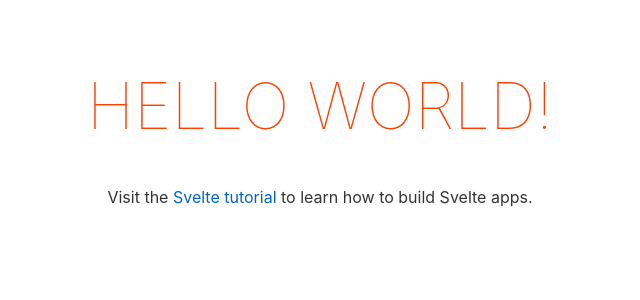
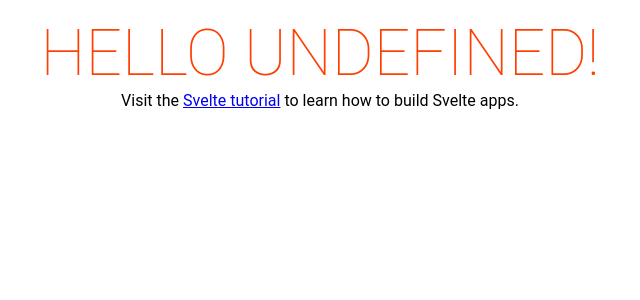
Before and after one commit to olaitan6201/dictionary-app, a Svelte app: page / in a window 1280 px wide. Shown: the top 300 px of the page, without its empty margins (320-960 px from the left). Built offline with nearby package versions, Linux system fonts and the light colour scheme.

Commit message:
updated layout files

```diff
--- a/public/global.css
+++ b/public/global.css
@@ -1,63 +1,9 @@
-html, body {
-	position: relative;
-	width: 100%;
-	height: 100%;
+*{
+	margin: 0px;
+	padding: 0px;
+	box-sizing: border-box;
 }
 
-body {
-	color: #333;
-	margin: 0;
-	padding: 8px;
-	box-sizing: border-box;
-	font-family: -apple-system, BlinkMacSystemFont, "Segoe UI", Roboto, Oxygen-Sans, Ubuntu, Cantarell, "Helvetica Neue", sans-serif;
+body{
+	font-family: "Roboto", sans-serif;
 }
-
-a {
-	color: rgb(0,100,200);
-	text-decoration: none;
-}
-
-a:hover {
-	text-decoration: underline;
-}
-
-a:visited {
-	color: rgb(0,80,160);
-}
-
-label {
-	display: block;
-}
-
-input, button, select, textarea {
-	font-family: inherit;
-	font-size: inherit;
-	-webkit-padding: 0.4em 0;
-	padding: 0.4em;
-	margin: 0 0 0.5em 0;
-	box-sizing: border-box;
-	border: 1px solid #ccc;
-	border-radius: 2px;
-}
-
-input:disabled {
-	color: #ccc;
-}
-
-button {
-	color: #333;
-	background-color: #f4f4f4;
-	outline: none;
-}
-
-button:disabled {
-	color: #999;
-}
-
-button:not(:disabled):active {
-	background-color: #ddd;
-}
-
-button:focus {
-	border-color: #666;
-}
--- a/public/index.html
+++ b/public/index.html
@@ -4,11 +4,12 @@
 	<meta charset='utf-8'>
 	<meta name='viewport' content='width=device-width,initial-scale=1'>
 
-	<title>Svelte app</title>
+	<title>Dictionary App</title>
 
 	<link rel='icon' type='image/png' href='/favicon.png'>
 	<link rel='stylesheet' href='/global.css'>
 	<link rel='stylesheet' href='/build/bundle.css'>
+	<link rel='stylesheet' href='https://cdnjs.cloudflare.com/ajax/libs/font-awesome/4.7.0/css/font-awesome.min.css'>
 
 	<script defer src='/build/bundle.js'></script>
 </head>
--- a/src/main.js
+++ b/src/main.js
@@ -3,7 +3,6 @@
 const app = new App({
 	target: document.body,
 	props: {
-		name: 'world'
 	}
 });
 
```
